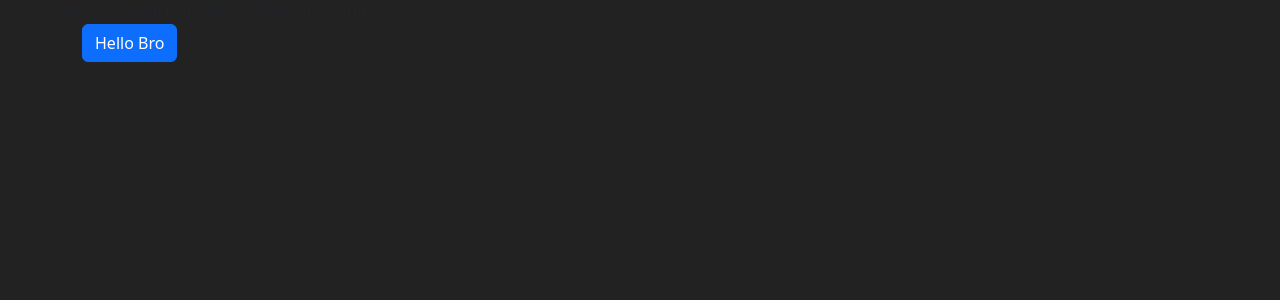
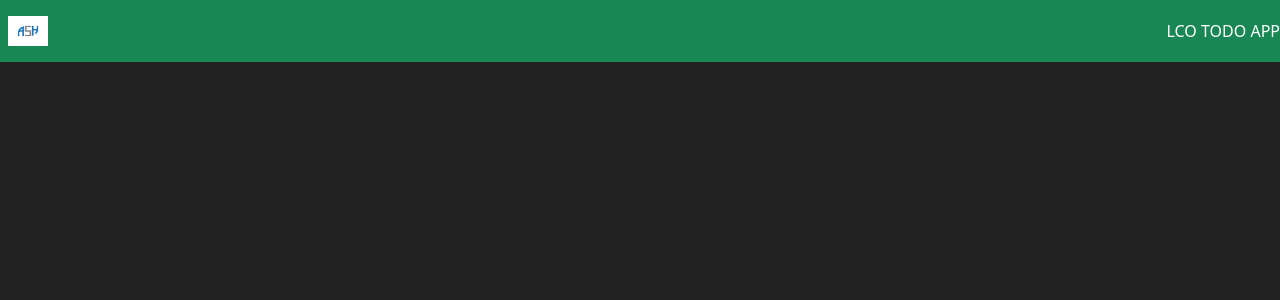
Before and after one commit to Ash-2k3/ToDo-Application-Angular, an Angular app: page / in a window 1280 px wide. Shown: the top 300 px of the page. Built offline with nearby package versions, Linux system fonts and the light colour scheme.

Commit message:
Implemented PIPES

```diff
--- a/src/app/app.component.html
+++ b/src/app/app.component.html
@@ -1,4 +1,5 @@
- "node_modules/bootstrap/dist/css/bootstrap.min.css"
-<div class="container">
-  <button class="btn btn-primary">Hello Bro</button>
+ <app-header></app-header>
+ <div class="container">
+
+
 </div>
--- a/src/app/app.module.ts
+++ b/src/app/app.module.ts
@@ -1,6 +1,7 @@
 import { NgModule } from '@angular/core';
 import { BrowserModule } from '@angular/platform-browser';
 
+import { CommonModule } from '@angular/common';
 import { AppComponent } from './app.component';
 import { TodosComponent } from './components/todos/todos.component';
 import { TodoFormComponent } from './components/todo-form/todo-form.component';
@@ -14,7 +15,8 @@ import { HeaderComponent } from './layout/header/header.component';
     HeaderComponent
   ],
   imports: [
-    BrowserModule
+    BrowserModule,
+    CommonModule
   ],
   providers: [],
   bootstrap: [AppComponent]
--- a/src/app/layout/header/header.component.html
+++ b/src/app/layout/header/header.component.html
@@ -1 +1,8 @@
-<p>header works!</p>
+<nav class="navbar navbar-dark bg-success">
+         <a href="#">
+                  <img src="../../../assets/Ash.png" alt="" width="40" height="30" class="m-2" >
+         </a>
+         <span class="navbar-text text-white ">
+                  {{"LCO TOdo app" | uppercase }}
+         </span>
+</nav>
```
